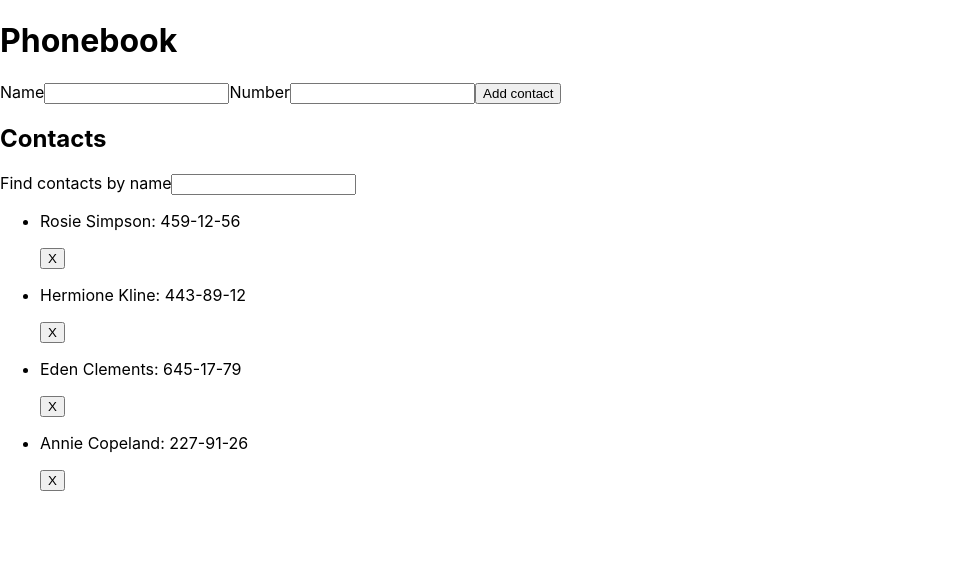
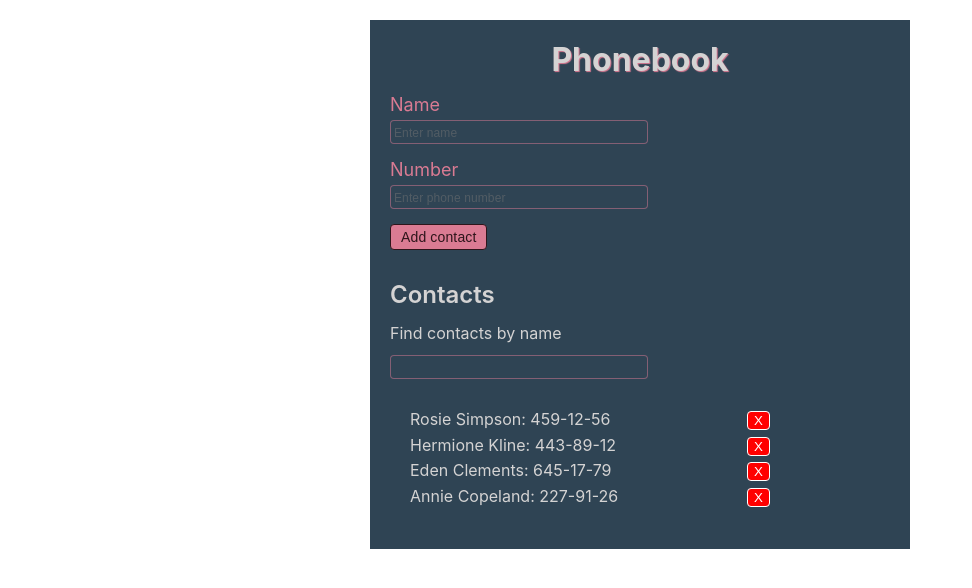
Before and after one commit to Alona-Isko/goit-react-hw-02-phonebook, a React (Create React App) app: page / in a window 1280 px wide. Shown: the top 588 px of the page, without its empty margins (0-972 px from the left). Built offline with nearby package versions, Linux system fonts and the light colour scheme.

Commit message:
css styles

```diff
--- a/src/App.js
+++ b/src/App.js
@@ -2,29 +2,20 @@ import React, { Component } from 'react';
 import ContactForm from './components/ContactForm/ContactForm';
 import ContactList from './components/ContactList/ContactList';
 import Filter from './components/Filter/Filter';
-import './App.css';
+import contacts from './contacts.json';
+import s from './App.module.css';
 import shortid from 'shortid';
 
 
 class App extends Component {
   state = {
-    contacts: [
-      {id: 'id-1', name: 'Rosie Simpson', number: '459-12-56'},
-      {id: 'id-2', name: 'Hermione Kline', number: '443-89-12'},
-      {id: 'id-3', name: 'Eden Clements', number: '645-17-79'},
-      {id: 'id-4', name: 'Annie Copeland', number: '227-91-26'},
-    ],
+    contacts: contacts,
     filter: '',
   }
 
-  deleteContact = contactId => {
-    this.setState(prevState => ({
-      contacts: prevState.contacts.filter(contact => contact.id !== contactId),
-    }));
-  };
 
-  addContact = ({name, number}) => {
 
+  addContact = ({ name, number }) => {
     const contact = {
       id: shortid.generate(),
       name,
@@ -32,10 +23,19 @@ class App extends Component {
       completed: false,
     };
 
-    this.setState(prevState => ({
-      contacts: [contact, ...prevState.contacts],
-    }));
-  };
+    if (
+      contacts.find(
+        contact => contact.name.toLowerCase() === name.toLowerCase(),
+      )
+    ) {
+      alert(`${name} is already in contacts.`);
+    } else {
+      this.setState(({ contacts }) => ({
+        contacts: [contact, ...contacts],
+      }));
+    }
+  }
+
 
   changeFilter = (ev) => {
     this.setState({ filter: ev.currentTarget.value });
@@ -49,15 +49,22 @@ class App extends Component {
     );
   };
 
+  deleteContact = contactId => {
+    this.setState(prevState => ({
+      contacts: prevState.contacts.filter(contact => contact.id !== contactId),
+    }));
+  };
+
+
   render() {
     return (
-      <div>
-        <h1>Phonebook</h1>
+      <div className={s.container}>
+        <h1 className={s.container__title}>Phonebook</h1>
 
         <ContactForm onSubmit={this.addContact} />
 
         <div>
-          <h2>Contacts</h2>
+          <h2 className={s.Contacts__title}>Contacts</h2>
           <Filter
             value={this.state.filter}
             onChange={this.changeFilter}
--- /dev/null
+++ b/src/App.module.css
@@ -0,0 +1,22 @@
+.container {
+  margin: 20px auto auto auto;
+  padding: 20px;
+  width: 500px;
+  background-color: #2f4454;
+}
+
+.container__title {
+  margin-bottom: 15px;
+  text-align: center;
+  font-size: 32px;
+  font-weight: 700;
+  color: #d4d3d3;
+  text-shadow: 1px 1px 1px #da7b93;
+}
+
+.Contacts__title {
+  margin-bottom: 15px;
+  font-size: 24px;
+  font-weight: 600;
+  color: #d4d3d3;
+}
--- a/src/components/ContactForm/ContactForm.js
+++ b/src/components/ContactForm/ContactForm.js
@@ -1,5 +1,6 @@
 import React, { Component } from "react";
 import PropTypes from 'prop-types';
+import s from './ContactForm.module.css';
 import shortid from 'shortid';
 
 class ContactForm extends Component {
@@ -36,35 +37,53 @@ class ContactForm extends Component {
     }
 
     render() {
+        const { name, number } = this.state;
         return (
             <form onSubmit={this.handleSubmit}>
-                <label htmlFor={this.nameId}>
+                <label
+                    className={s.form__title}
+                    htmlFor={this.nameId}
+                >
                     Name
+                </label>
                     <input
                     type="text"
+                    className={s.form__input}
                     name="name"
                     id={this.nameId}
-                    value={this.state.name}
+                    value={name}
                     onChange={this.handleChange}
                     pattern="^[a-zA-Zа-яА-Я]+(([' -][a-zA-Zа-яА-Я ])?[a-zA-Zа-яА-Я]*)*$"
                     title="Имя может состоять только из букв, апострофа, тире и пробелов. Например Adrian, Jacob Mercer, Charles de Batz de Castelmore d'Artagnan и т. п."
+                    placeholder="Enter name"
                     required
                     />
+
+                <label
+                    className={s.form__title}
+                    htmlFor={this.numberId}
+                >
+                    Number
                 </label>
-                <label htmlFor={this.numberId}>
-                    Number
                     <input
                     type="tel"
+                    className={s.form__input}
                     name="number"
                     id={this.numberId}
-                    value={this.state.number}
+                    value={number}
                     onChange={this.handleChange}
                     pattern="\+?\d{1,4}?[-.\s]?\(?\d{1,3}?\)?[-.\s]?\d{1,4}[-.\s]?\d{1,4}[-.\s]?\d{1,9}"
                     title="Номер телефона должен состоять цифр и может содержать пробелы, тире, круглые скобки и может начинаться с +"
+                    placeholder="Enter phone number"
                     required
                     />
-                </label>
-                <button type="submit">Add contact</button>
+
+                <button
+                    className={s.form__button}
+                    type="submit"
+                >
+                    Add contact
+                </button>
             </form>
         );
     }
--- /dev/null
+++ b/src/components/ContactForm/ContactForm.module.css
@@ -0,0 +1,57 @@
+.form__title {
+  display: grid;
+  margin-bottom: 5px;
+  font-weight: 400;
+  font-size: 18px;
+  line-height: 1.17;
+  color: #da7b93;
+}
+
+.form__input {
+  margin-bottom: 15px;
+  padding: 3px;
+  width: 50%;
+  font-weight: 400;
+  font-size: 14px;
+  color: #fff;
+  border: 1px solid rgb(218, 123, 147, 0.5);
+  border-radius: 4px;
+  background-color: #2f4454;
+  resize: none;
+}
+
+.form__input::placeholder {
+  font-weight: 400;
+  font-size: 12px;
+  line-height: 14px;
+  letter-spacing: 0.01em;
+
+  color: rgba(117, 117, 117, 0.5);
+}
+
+.form__input:hover,
+.form__input:focus {
+  cursor: pointer;
+  border: 1px solid #fff;
+}
+
+.form__button {
+  display: block;
+  margin-bottom: 30px;
+  padding: 5px 10px;
+  border: 1px solid #2e151b;
+  border-radius: 4px;
+  font-weight: 400;
+  font-size: 14px;
+  line-height: 14px;
+  letter-spacing: 0.01em;
+  background-color: #da7b93;
+  color: #2e151b;
+}
+
+.form__button:hover,
+.form__button:focus {
+  cursor: pointer;
+  background-color: #376e6f;
+  color: #d4d3d3;
+}
--- a/src/components/ContactList/ContactList.js
+++ b/src/components/ContactList/ContactList.js
@@ -1,12 +1,16 @@
 import PropTypes from 'prop-types';
+import s from './ContactList.module.css';
 
 function ContactList({ contacts, onDeleteContact }) {
     return (
-        <ul>
+        <ul className={s.ContactList__container}>
             {contacts.map(({ id, name, number }) => (
-                <li key={id}>
-                    <p>{name}: {number}</p>
+                <li
+                    className={s.ContactList__item}
+                    key={id}>
+                    <p className={s.ContactList__text}>{name}: {number}</p>
                     <button
+                        className={s.ContactList__button}
                         onClick={() => onDeleteContact(id)}>
                         X
                     </button>
--- /dev/null
+++ b/src/components/ContactList/ContactList.module.css
@@ -0,0 +1,34 @@
+.ContactList__container {
+  padding: 0;
+}
+
+.ContactList__item {
+  display: flex;
+  /* justify-content: baseline; */
+  align-items: baseline;
+}
+
+.ContactList__text {
+  margin-bottom: 7px;
+  margin-right: auto;
+  margin-left: 20px;
+  font-weight: 400;
+  font-size: 16px;
+  line-height: 1.17;
+  color: #d4d3d3;
+}
+
+.ContactList__button {
+  margin-right: 120px;
+  border: 1px solid #fff;
+  border-radius: 4px;
+  background-color: #ff0000;
+  color: #fff;
+}
+
+.ContactList__button:hover,
+.ContactList__button:focus {
+  cursor: pointer;
+  border: 1px solid #2f4454;
+  color: #2f4454;
+}
--- a/src/components/Filter/Filter.js
+++ b/src/components/Filter/Filter.js
@@ -1,14 +1,22 @@
 import React from "react";
+import PropTypes from 'prop-types';
+import s from './Filter.module.css';
 
 const Filter = ({value, onChange}) => (
-    <label>
+    <label className={s.Filter__text}>
         Find contacts by name
         <input
             type="text"
+            className={s.Filter__input}
             value={value}
             onChange={onChange}
         />
     </label>
 );
 
+Filter.propTypes = {
+    value: PropTypes.string.isRequired,
+    onChange: PropTypes.func.isRequired,
+};
+
 export default Filter;
--- /dev/null
+++ b/src/components/Filter/Filter.module.css
@@ -0,0 +1,27 @@
+.Filter__text {
+  display: grid;
+  font-weight: 400;
+  font-size: 16px;
+  line-height: 1.17;
+  color: #d4d3d3;
+}
+
+.Filter__input {
+  margin-top: 12px;
+  margin-bottom: 15px;
+  padding: 3px;
+  width: 50%;
+  font-weight: 400;
+  font-size: 14px;
+  color: #fff;
+  border: 1px solid rgb(218, 123, 147, 0.5);
+  border-radius: 4px;
+  background-color: #2f4454;
+  resize: none;
+}
+
+.Filter__input:hover,
+.Filter__input:focus {
+  cursor: pointer;
+  border: 1px solid #fff;
+}
--- /dev/null
+++ b/src/contacts.json
@@ -0,0 +1,6 @@
+[
+    {"id": "id-1", "name": "Rosie Simpson", "number": "459-12-56"},
+    {"id": "id-2", "name": "Hermione Kline", "number": "443-89-12"},
+    {"id": "id-3", "name": "Eden Clements", "number": "645-17-79"},
+    {"id": "id-4", "name": "Annie Copeland", "number": "227-91-26"}
+]
--- a/src/index.css
+++ b/src/index.css
@@ -1,13 +1,35 @@
 body {
   margin: 0;
-  font-family: -apple-system, BlinkMacSystemFont, 'Segoe UI', 'Roboto', 'Oxygen',
-    'Ubuntu', 'Cantarell', 'Fira Sans', 'Droid Sans', 'Helvetica Neue',
+  font-family: -apple-system, BlinkMacSystemFont, "Segoe UI", "Roboto", "Oxygen",
+    "Ubuntu", "Cantarell", "Fira Sans", "Droid Sans", "Helvetica Neue",
     sans-serif;
   -webkit-font-smoothing: antialiased;
   -moz-osx-font-smoothing: grayscale;
 }
 
 code {
-  font-family: source-code-pro, Menlo, Monaco, Consolas, 'Courier New',
+  font-family: source-code-pro, Menlo, Monaco, Consolas, "Courier New",
     monospace;
 }
+
+h1,
+h2,
+h3,
+h4,
+h5,
+h6,
+p {
+  margin: 0;
+}
+
+img {
+  display: block;
+  max-width: 100%;
+  height: auto;
+}
+
+li {
+  padding: 0;
+  margin: 0;
+  list-style: none;
+}
```
Also changed, not shown: src/App.css (deleted).
